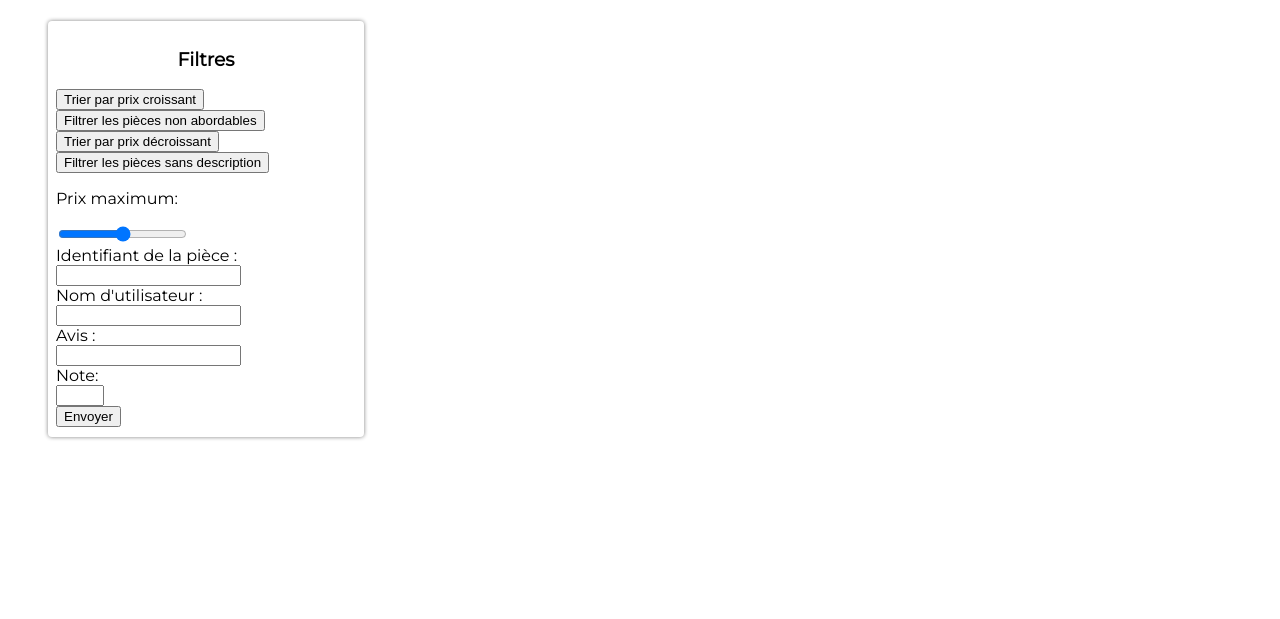
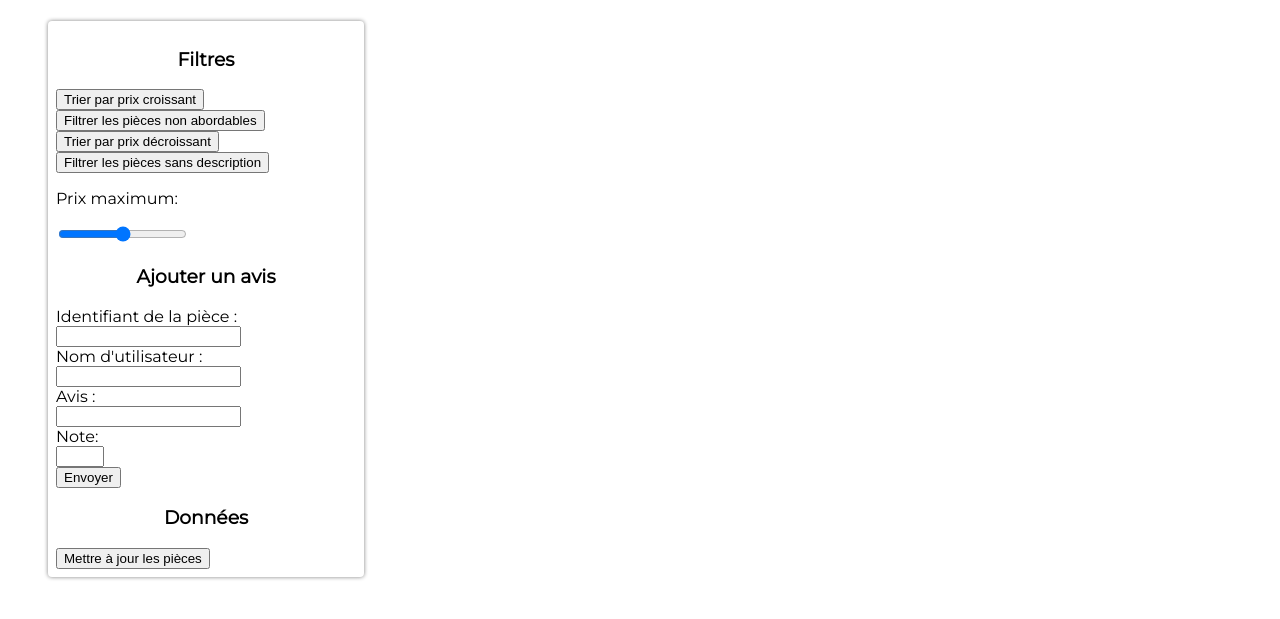
Before and after one commit to Muki-Dev/Les-Bonnes-Pi-ces, a website with bundled scripts: page index.html in a window 1280 px wide. Shown: the part 117-736 px from the top of the page. Built offline with nearby package versions, Linux system fonts and the light colour scheme; files whose address does not match are found by name.

Commit message:
add changes

```diff
--- a/index.html
+++ b/index.html
@@ -25,6 +25,7 @@
 				<br>
 				<p>Prix maximum:</p>
 				<input type="range" name="prix-max" id="prix-max" min="0" max="60" step="5">
+				<h3>Ajouter un avis</h3>
 				<form class="formulaire-avis">
 					Identifiant de la pièce :<br>
 					<input type="number" name="piece-id"><br>
@@ -36,6 +37,9 @@
 					<input type="number" name="nbEtoiles" min="0" max="5"><br>
 					<button>Envoyer</button>
 				</form>
+				<!-- code à ajouter-->
+				<h3>Données</h3>
+				<button class="btn-maj">Mettre à jour les pièces</button>
 			</section>
 
 			<!-- Fiches produits -->
```
